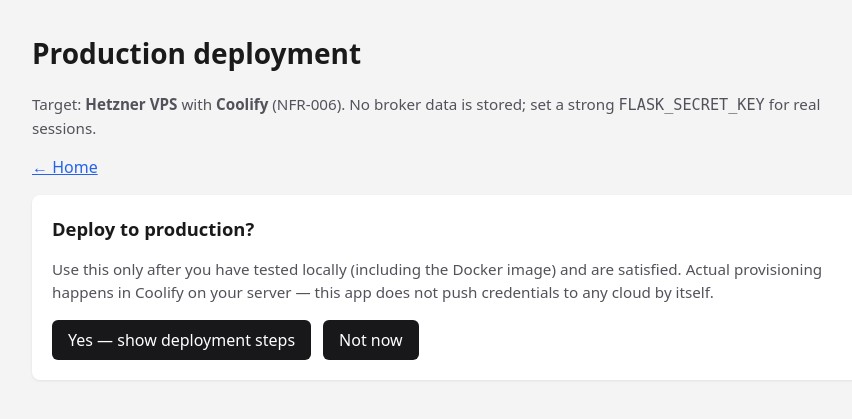
After one commit to biesdorf-code/sell-tax-free, a Flask app: page /deploy in a window 1280 px wide. The commit adds this page. Shown: the top 419 px of the page, without its empty margins (192-1044 px from the left). Run offline with Flask 3, Linux system fonts and the light colour scheme.

Commit message:
feat(deploy): /deploy gate, Coolify doc, Gunicorn+PORT (PLN-002 close)
Sprint: 2
Traces: REQ-203, TASK-007, NFR-005
Made-with: Cursor

```diff
--- a/sell_tax_free/app.py
+++ b/sell_tax_free/app.py
@@ -69,6 +69,24 @@ def results():
     )
 
 
+@app.route("/deploy", methods=["GET", "POST"])
+def deploy():
+    """NFR-005: human gate before following NFR-006 (Coolify / Hetzner)."""
+    if request.method == "POST":
+        choice = (request.form.get("choice") or "").strip()
+        if choice == "not_now":
+            session.pop("deploy_show_steps", None)
+            return redirect(url_for("index"))
+        if choice == "yes":
+            session["deploy_show_steps"] = True
+            return redirect(url_for("deploy"))
+        if choice == "hide_steps":
+            session.pop("deploy_show_steps", None)
+            return redirect(url_for("deploy"))
+    show_steps = bool(session.get("deploy_show_steps"))
+    return render_template("deploy.html", show_steps=show_steps)
+
+
 @app.route("/clear", methods=["POST"])
 def clear():
     session.pop("lots", None)
--- a/static/style.css
+++ b/static/style.css
@@ -132,3 +132,48 @@ a { color: #2563eb; }
   font-size: 0.85rem;
   margin-top: 0.75rem;
 }
+
+.footer-links {
+  margin-top: 1.5rem;
+}
+
+.deploy-choice-row {
+  display: flex;
+  flex-wrap: wrap;
+  gap: 0.75rem;
+  margin-top: 1rem;
+  align-items: center;
+}
+
+.btn-primary {
+  font: inherit;
+  cursor: pointer;
+  background: #18181b;
+  color: #fff;
+  border: none;
+  padding: 0.5rem 1rem;
+  border-radius: 6px;
+}
+
+.btn-secondary {
+  font: inherit;
+  cursor: pointer;
+  background: #e4e4e7;
+  color: #18181b;
+  border: none;
+  padding: 0.5rem 1rem;
+  border-radius: 6px;
+}
+
+.deploy-dismiss {
+  margin-top: 0.75rem;
+}
+
+.deploy-list {
+  margin: 0.75rem 0 0;
+  padding-left: 1.25rem;
+}
+
+.deploy-list li {
+  margin-bottom: 0.5rem;
+}
--- /dev/null
+++ b/templates/deploy.html
@@ -0,0 +1,52 @@
+<!DOCTYPE html>
+<html lang="en">
+<head>
+  <meta charset="utf-8">
+  <meta name="viewport" content="width=device-width, initial-scale=1">
+  <title>Sell Tax Free — Production deployment</title>
+  <link rel="stylesheet" href="{{ url_for('static', filename='style.css') }}">
+</head>
+<body>
+  <main class="wrap">
+    <h1>Production deployment</h1>
+    <p class="muted">Target: <strong>Hetzner VPS</strong> with <strong>Coolify</strong> (NFR-006). No broker data is stored; set a strong <code>FLASK_SECRET_KEY</code> for real sessions.</p>
+
+    <nav class="toolbar">
+      <a href="{{ url_for('index') }}">← Home</a>
+      {% if session.get('lots') %}<a href="{{ url_for('results') }}">Results</a>{% endif %}
+    </nav>
+
+    <section class="card deploy-gate">
+      <h2>Deploy to production?</h2>
+      <p class="muted">Use this only after you have tested locally (including the Docker image) and are satisfied. Actual provisioning happens in Coolify on your server — this app does not push credentials to any cloud by itself.</p>
+
+      {% if not show_steps %}
+      <form method="post" action="{{ url_for('deploy') }}" class="deploy-choice-row">
+        <button type="submit" name="choice" value="yes" class="btn-primary">Yes — show deployment steps</button>
+        <button type="submit" name="choice" value="not_now" class="btn-secondary">Not now</button>
+      </form>
+      {% else %}
+      <p class="badge ok">Checklist unlocked — follow the steps below. Your Coolify UI may label fields slightly differently; adjust names as needed.</p>
+      <form method="post" action="{{ url_for('deploy') }}" class="deploy-dismiss">
+        <button type="submit" name="choice" value="hide_steps" class="linkish">Hide steps (keep this page)</button>
+      </form>
+      {% endif %}
+    </section>
+
+    {% if show_steps %}
+    <section class="card deploy-steps">
+      <h2>Coolify on Hetzner — outline</h2>
+      <ol class="deploy-list">
+        <li>Create or use a VPS (e.g. Hetzner CX21), install Coolify per <a href="https://coolify.io/docs" rel="noopener noreferrer">Coolify docs</a>.</li>
+        <li>In Coolify, add a <strong>New Resource → Dockerfile</strong> (or Git-based build) pointing at this repository’s <code>main</code> branch and root <code>Dockerfile</code>.</li>
+        <li>Set <strong>Build pack</strong> / context to the repo root; no compose required (NFR-001).</li>
+        <li>Expose port <strong>8080</strong> (or map Coolify’s detected port to the container’s <code>PORT</code> — the image defaults to <code>8080</code>).</li>
+        <li>Add environment variable <code>FLASK_SECRET_KEY</code> with a long random string (generate locally; do not commit it).</li>
+        <li>Deploy, open the HTTPS URL Coolify assigns, upload a test CSV, and confirm lists and bubbles work and <strong>no buy prices</strong> appear.</li>
+      </ol>
+      <p class="muted">Detailed notes for operators: <code>docs/deploy/coolify-hetzner.md</code> in the repository.</p>
+    </section>
+    {% endif %}
+  </main>
+</body>
+</html>
--- a/templates/index.html
+++ b/templates/index.html
@@ -21,6 +21,8 @@
       <input id="csv" name="csv" type="file" accept=".csv,text/csv" required>
       <button type="submit">Analyze</button>
     </form>
+
+    <p class="muted footer-links"><a href="{{ url_for('deploy') }}">Production deployment</a></p>
   </main>
 </body>
 </html>
--- a/templates/results.html
+++ b/templates/results.html
@@ -16,6 +16,7 @@
       <form method="post" action="{{ url_for('clear') }}" style="display:inline;">
         <button type="submit" class="linkish">Clear session</button>
       </form>
+      <a href="{{ url_for('deploy') }}">Production deployment</a>
     </nav>
 
     <section class="card bubble-card">
```
Also changed, not shown: docs/deploy/coolify-hetzner.md (added, +28 -0 lines), docs/requirements.md (+5 -3 lines), docs/sprints/sprint-02/reqs.md (+7 -0 lines), tests/test_app.py (+23 -0 lines), .gse/backlog.yaml, .gse/plan.yaml, .gse/status.yaml, 1 other file.
